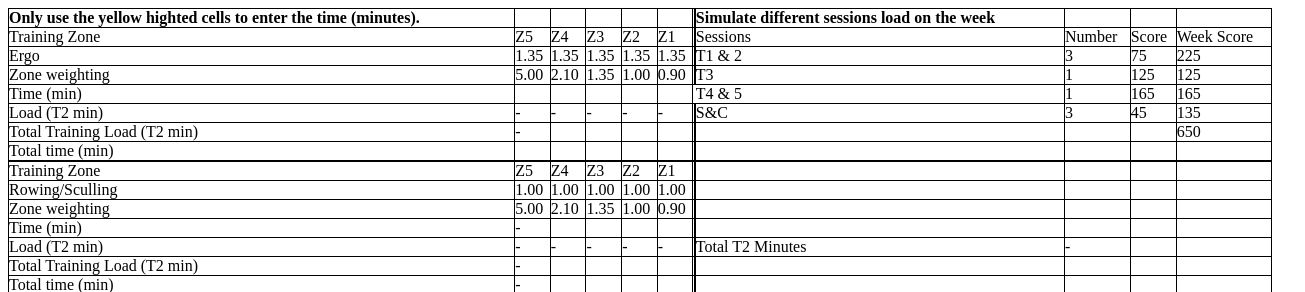
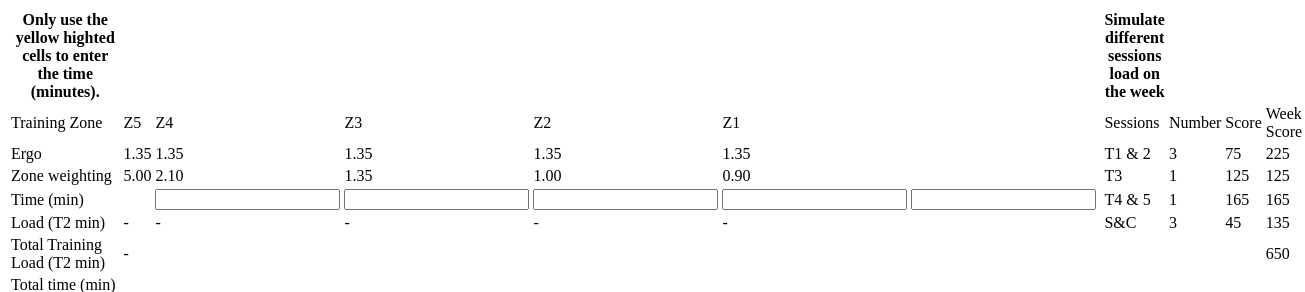
Before and after one commit to tkseagull/tkseagull.github.io, a plain HTML site: page index.html in a window 1280 px wide. Shown: the top 292 px of the page, 1305 px wide, since content can reach past the window. Drawn offline with Linux system fonts and the light colour scheme.

Commit message:
Update index.html

```diff
--- a/index.html
+++ b/index.html
@@ -3,28 +3,6 @@
 <head>
     <title>Excel to HTML</title>
     <link rel="stylesheet" href="style.css">
-    <style>
-        table {
-            border-collapse: collapse;
-            width: 100%;
-        }
-        th, td {
-            border: 1px solid black;
-            padding: 0;
-            text-align: left;
-            position: relative;
-        }
-        input {
-            width: 100%;
-            height: 100%;
-            padding: 8px;
-            border: none;
-            box-sizing: border-box;
-            position: absolute;
-            top: 0;
-            left: 0;
-        }
-    </style>
 </head>
 <body>
     <table id="excelTable"></table>
```
